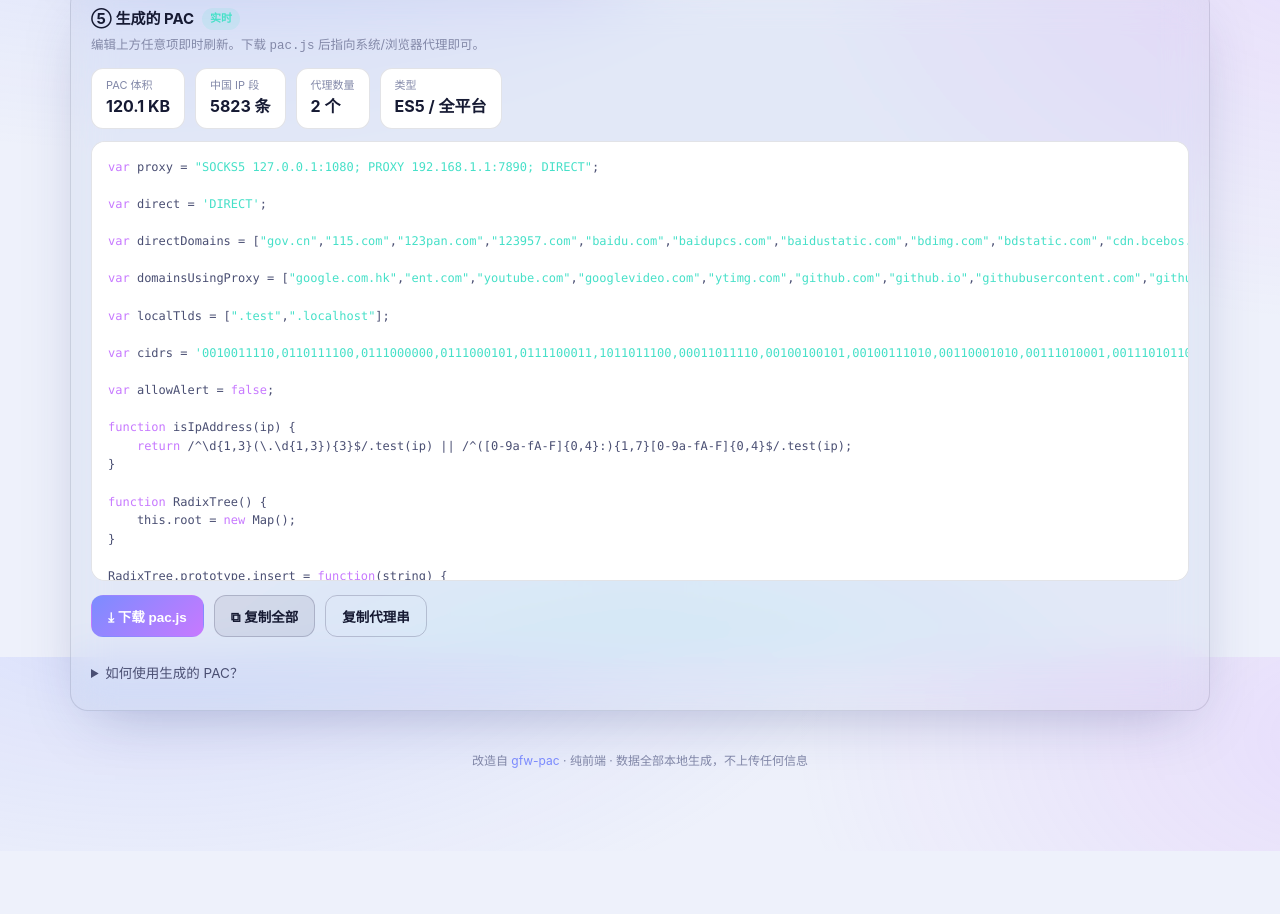
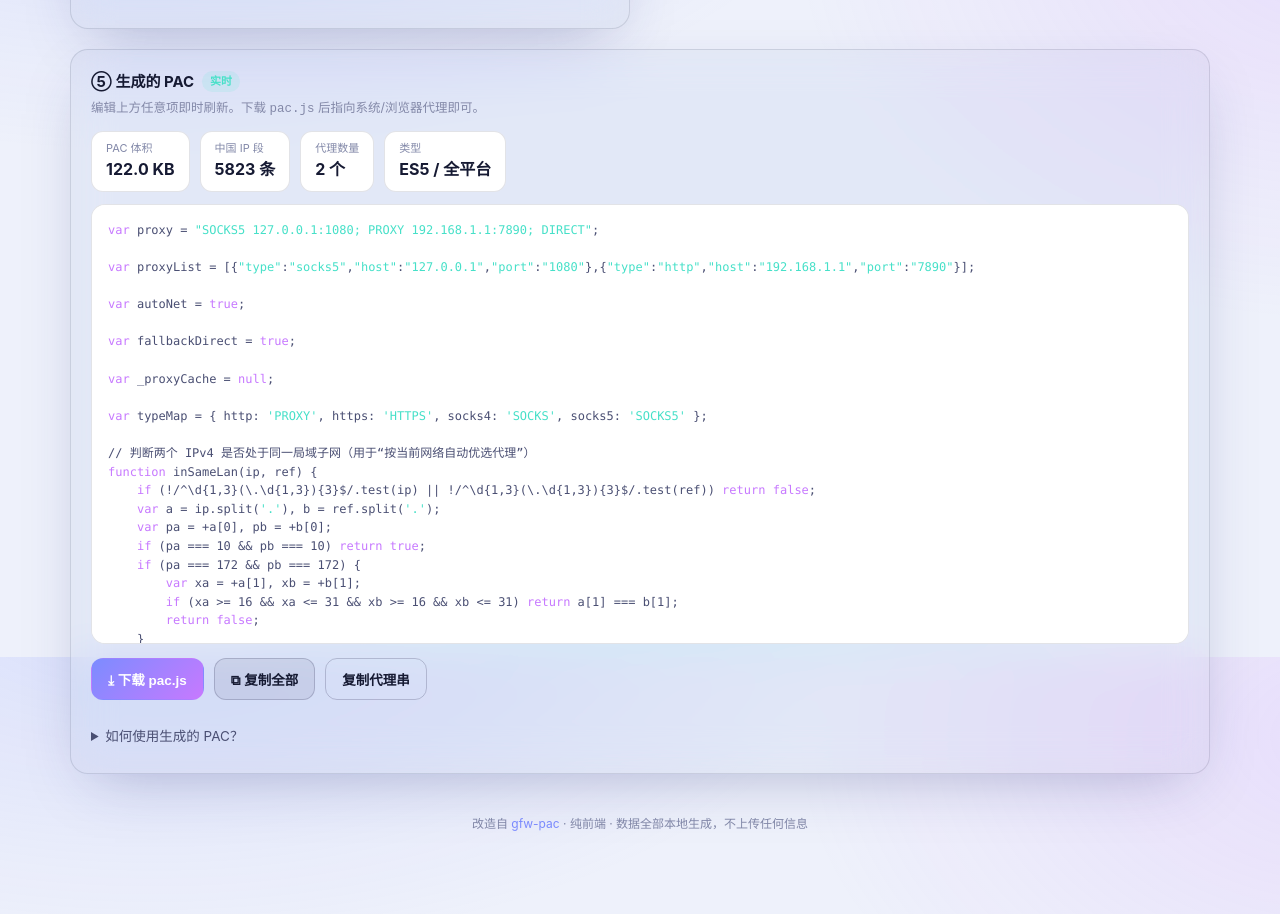
Before and after one commit to huijiangyuan/pac-generator, a plain HTML site: page index.html in a window 1280 px wide. Shown: the part 943-1857 px from the top of the page. Before the commit the page ends 1794 px from the top, so only its background shows below. Drawn offline with Linux system fonts and the light colour scheme.

Commit message:
fix: 修复 Plan A 同网段代理置顶的 inSameLan 正则转义 bug
- pac-template.js: inSameLan 正则由单反斜杠改为双反斜杠，
  避免模板字符串转义导致正则变成 /^d{1,3}(.{1,3}){3}$/ 永远不匹配
- 验证：回家后家里代理(192.168.31.200)正确置顶，公司代理次之；
  在公司则公司代理置顶；其他网段维持原序；autoNet 关闭走静态链

```diff
--- a/assets/app.js
+++ b/assets/app.js
@@ -112,6 +112,7 @@
     var opts = {
       proxies: proxies,
       fallbackDirect: bool('fallbackDirect'),
+      autoNet: bool('autoNet'),
       directDomains: lines('directDomains'),
       proxyDomains: lines('proxyDomains'),
       localTlds: lines('localTlds'),
@@ -204,7 +205,7 @@
   });
 
   // 输入框变化时实时刷新
-  ['proxyDomains', 'directDomains', 'localTlds', 'fallbackDirect', 'chinaDirect',
+  ['proxyDomains', 'directDomains', 'localTlds', 'fallbackDirect', 'autoNet', 'chinaDirect',
    'privateDirect', 'localDirect', 'foreignProxy', 'debug'].forEach(function (id) {
     var el = document.getElementById(id);
     el.addEventListener('input', regenerate);
--- a/assets/generator.js
+++ b/assets/generator.js
@@ -125,10 +125,16 @@
     opts = opts || {};
     var proxyStr = buildProxyString(opts.proxies, opts.fallbackDirect !== false);
     var cidrsLiteral = buildCidrsLiteral(opts.cnList || (global.CN_IP_LIST || ''));
+    var proxiesArr = (opts.proxies || [])
+      .filter(function (p) { return p && p.host && p.port; })
+      .map(function (p) { return { type: p.type || 'http', host: p.host, port: p.port }; });
 
     var template = global.PAC_TEMPLATE || '';
     var map = {
       '__PROXY__': JSON.stringify(proxyStr),
+      '__PROXIES__': JSON.stringify(proxiesArr),
+      '__AUTO_NET__': opts.autoNet ? 'true' : 'false',
+      '__FALLBACK_DIRECT__': opts.fallbackDirect !== false ? 'true' : 'false',
       '__DOMAINS__': JSON.stringify(opts.proxyDomains || [], null, 0),
       '__DIRECT_DOMAINS__': JSON.stringify(opts.directDomains || [], null, 0),
       '__LOCAL_TLDS__': JSON.stringify(opts.localTlds || [], null, 0),
--- a/assets/pac-template.js
+++ b/assets/pac-template.js
@@ -7,6 +7,58 @@
 //   __CIDRS__         压缩后的中国 IP 二进制前缀数组字面量
 //   __DEBUG__         true/false 是否弹窗调试
 window.PAC_TEMPLATE = `var proxy = __PROXY__;
+
+var proxyList = __PROXIES__;
+
+var autoNet = __AUTO_NET__;
+
+var fallbackDirect = __FALLBACK_DIRECT__;
+
+var _proxyCache = null;
+
+var typeMap = { http: 'PROXY', https: 'HTTPS', socks4: 'SOCKS', socks5: 'SOCKS5' };
+
+// 判断两个 IPv4 是否处于同一局域子网（用于“按当前网络自动优选代理”）
+function inSameLan(ip, ref) {
+    if (!/^\\d{1,3}(\\.\\d{1,3}){3}$/.test(ip) || !/^\\d{1,3}(\\.\\d{1,3}){3}$/.test(ref)) return false;
+    var a = ip.split('.'), b = ref.split('.');
+    var pa = +a[0], pb = +b[0];
+    if (pa === 10 && pb === 10) return true;
+    if (pa === 172 && pb === 172) {
+        var xa = +a[1], xb = +b[1];
+        if (xa >= 16 && xa <= 31 && xb >= 16 && xb <= 31) return a[1] === b[1];
+        return false;
+    }
+    if (pa === 192 && a[1] === '168' && pb === 192 && b[1] === '168') return a[2] === b[2];
+    return false;
+}
+
+// 动态构建代理链：开启自动优选时，把与本机同网段的代理排到最前（取一次结果缓存复用）
+function getProxy() {
+    if (!autoNet) return proxy;
+    if (_proxyCache !== null) return _proxyCache;
+    try {
+        var myIp = myIpAddress();
+        var matched = [], rest = [];
+        for (var i = 0; i < proxyList.length; i++) {
+            var p = proxyList[i];
+            if (isIpAddress(p.host) && inSameLan(myIp, p.host)) matched.push(p);
+            else rest.push(p);
+        }
+        var ordered = matched.concat(rest);
+        var parts = [];
+        for (var j = 0; j < ordered.length; j++) {
+            var q = ordered[j];
+            var t = typeMap[q.type] || 'PROXY';
+            parts.push(t + ' ' + q.host + ':' + q.port);
+        }
+        if (fallbackDirect) parts.push('DIRECT');
+        _proxyCache = parts.join('; ');
+    } catch (e) {
+        _proxyCache = proxy;
+    }
+    return _proxyCache;
+}
 
 var direct = 'DIRECT';
 
@@ -132,7 +184,7 @@ function FindProxyForURL(url, host) {
         return direct;
     } else if (isInProxyDomain(host)) {
         debug('命中代理域名', host, 'N/A');
-        return proxy;
+        return getProxy();
     } else if (__LOCAL_DIRECT__ && (isPlainHostName(host) || host === 'localhost' || isLocalTestDomain(host))) {
         debug('命中本地主机名或本地tld', host, 'N/A');
         return direct;
@@ -145,7 +197,7 @@ function FindProxyForURL(url, host) {
 
     if (!ip) {
         debug('无法解析 IP 地址', host, 'N/A');
-        return proxy;
+        return getProxy();
     } else if (__PRIVATE_DIRECT__ && isPrivateIp(ip)) {
         debug('域名解析后命中私有 IP 地址', host, ip);
         return direct;
@@ -155,7 +207,7 @@ function FindProxyForURL(url, host) {
     }
 
     debug('未命中任何规则', host, ip);
-    return __FOREIGN_PROXY__ ? proxy : direct;
+    return __FOREIGN_PROXY__ ? getProxy() : direct;
 }
 
 function debug(msg, host='', ip='') {
--- a/index.html
+++ b/index.html
@@ -49,6 +49,13 @@
               <div class="t-desc">末尾追加 DIRECT 兜底，避免断网</div>
             </div>
             <label class="switch"><input type="checkbox" id="fallbackDirect" checked /><span class="track"></span><span class="thumb"></span></label>
+          </div>
+          <div class="toggle">
+            <div>
+              <div class="t-label">按当前网络自动优选代理</div>
+              <div class="t-desc">同网段代理（如家里/公司 LAN）自动置顶，避免先连死代理再转移</div>
+            </div>
+            <label class="switch"><input type="checkbox" id="autoNet" checked /><span class="track"></span><span class="thumb"></span></label>
           </div>
         </div>
 
```
Also changed, not shown: 1 other file.
